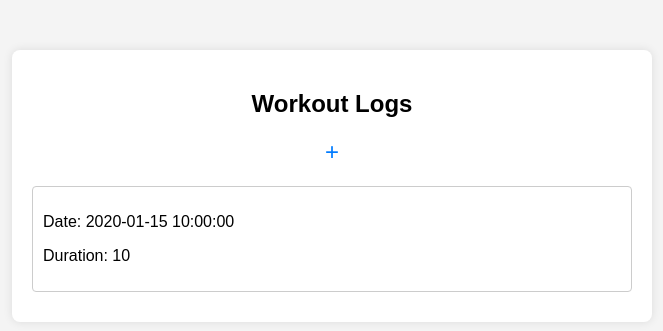
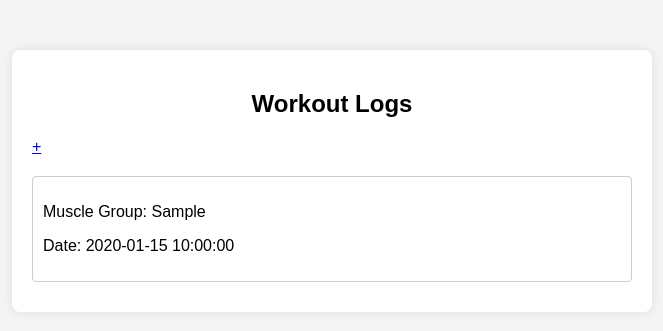
Before and after one commit to mihaiFilipoiu/cs50x-final-project, a Flask app: template templates/index.html in a window 1280 px wide. Shown: the top 331 px of the page, without its empty margins (308-971 px from the left). Run offline with Flask 3, Linux system fonts and the light colour scheme; the template is opened without the code that fills it: most values are stand-ins (such as "Sample title", 1, 10 or a date in 2020); some libraries are stand-ins or nearby versions.

Commit message:
homepage is solid (i hope)

```diff
--- a/app.py
+++ b/app.py
@@ -119,7 +119,12 @@ def register():
 @app.route("/")
 @login_required
 def index():
-    return apology("TODO", 400)
+    # Query the db for the logs and log details of the current user
+    logs = db.execute("""SELECT * FROM logs WHERE user_id = ?
+                      ORDER BY id DESC""", session["user_id"])
+
+    # Pass the logs to the homepage
+    return render_template("index.html", logs = logs)
 
 # WIP
 @app.route("/add_log", methods=["GET", "POST"])
--- a/templates/index.html
+++ b/templates/index.html
@@ -9,13 +9,12 @@
 <body>
     <div class="container">
         <h2>Workout Logs</h2>
-        <a href="/add_log" class="add-log">+</a>
+        <a href="/add_log" class="add_log_sign">+</a>
         <div class="logs">
             {% for log in logs %}
                 <div class="log">
+                    <p>Muscle Group: {{ log.muscle_group }}</p>
                     <p>Date: {{ log.date }}</p>
-                    <p>Duration: {{ log.duration }}</p>
-                    <!-- Display other log details as needed -->
                 </div>
             {% endfor %}
         </div>
```
Also changed, not shown: workouts.db.
